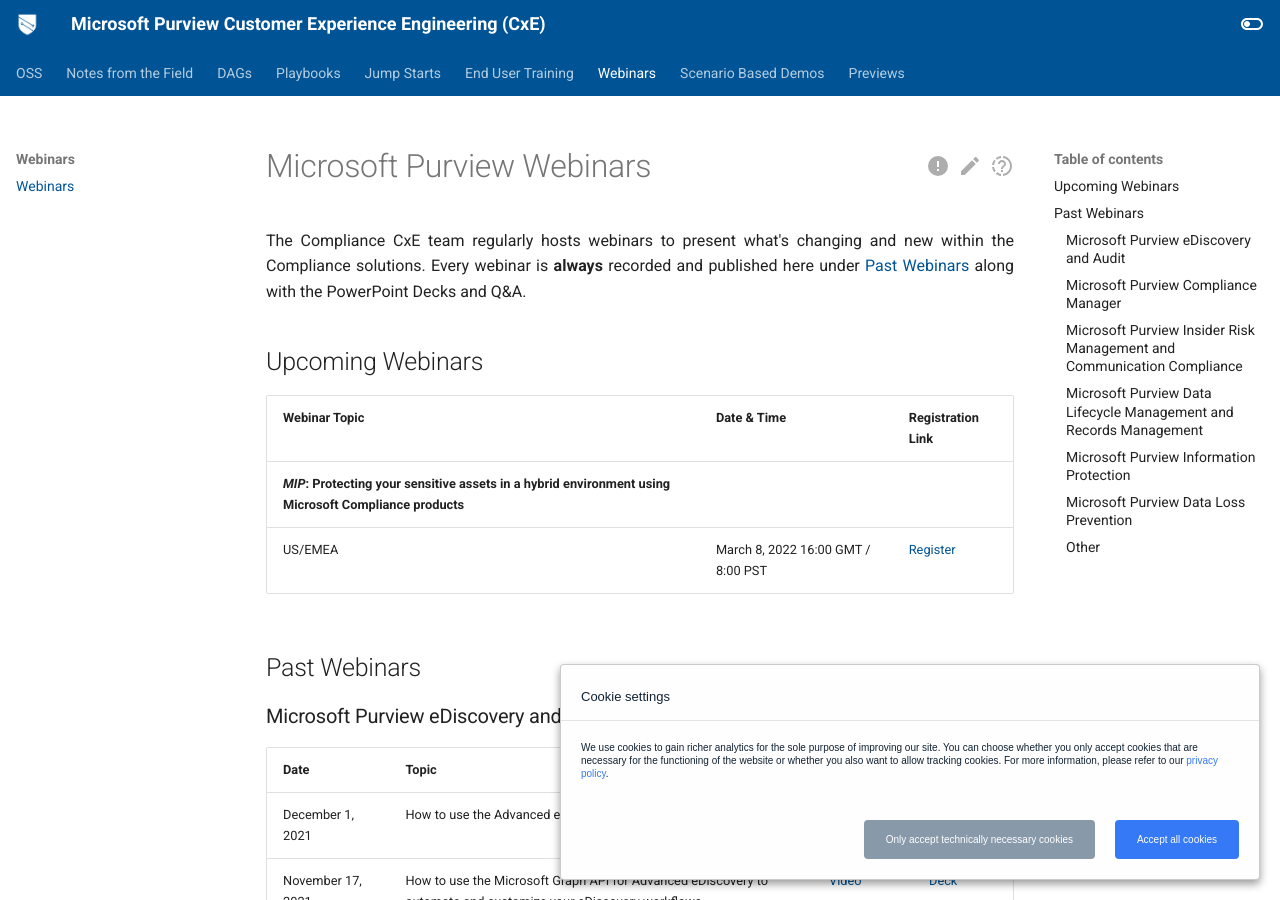
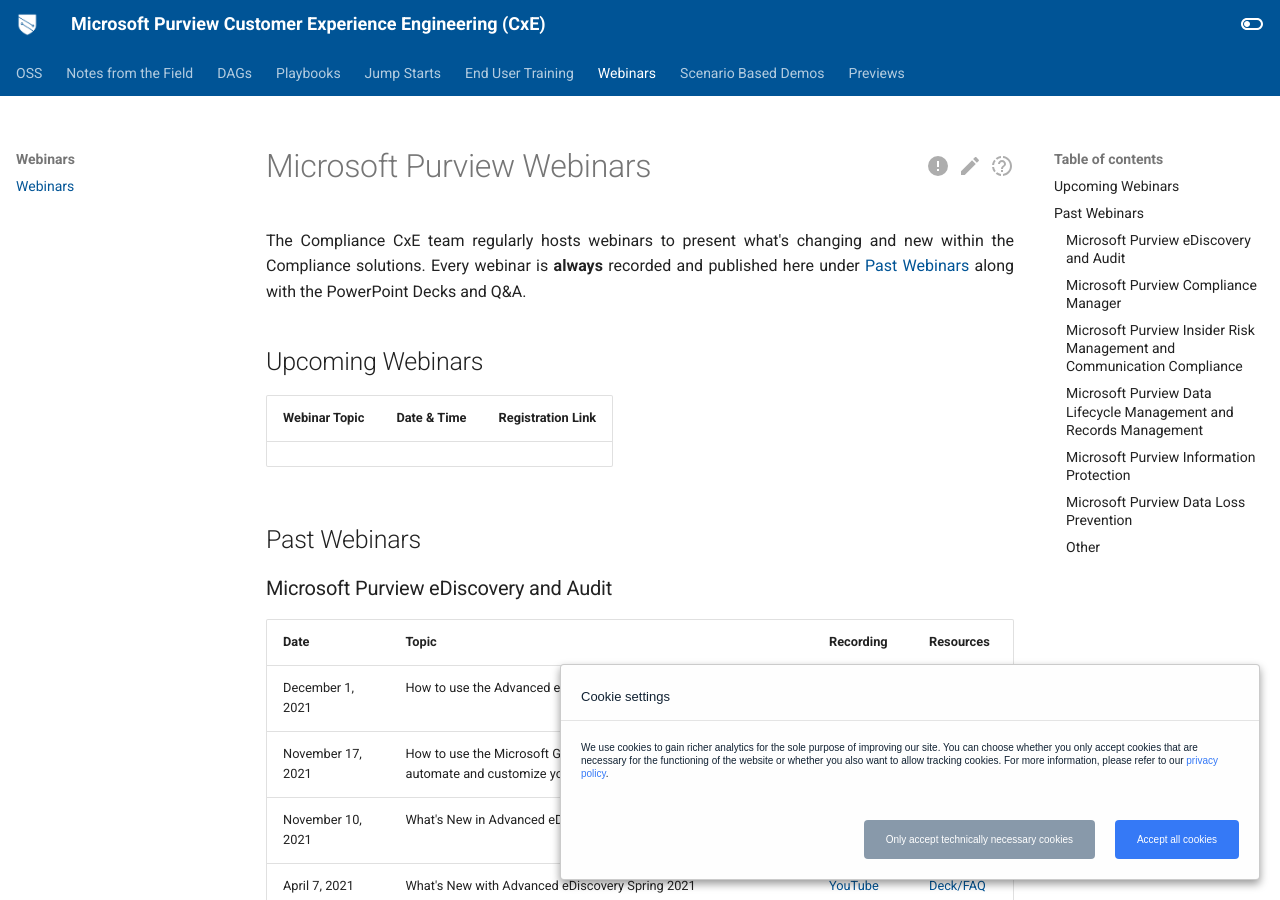
Before and after one commit to microsoft/ComplianceCxE, an MkDocs documentation site: the page built from docs/webinars.md, in a window 1280 px wide and 900 px high. Built offline with MkDocs 1.6.1 and Material for MkDocs 9.7.7, drawn with Linux system fonts in a browser that asks for light colours; comment, search, counter and statistics services are not loaded; some of the changed text lies outside the part shown.

Commit message:
Update webinars.md

```diff
--- a/docs/webinars.md
+++ b/docs/webinars.md
@@ -6,8 +6,7 @@
 
 | Webinar Topic | Date & Time | Registration Link |
 | --- | --- | --- |
-***MIP*: Protecting your sensitive assets in a hybrid environment using Microsoft Compliance products** |  |
-| US/EMEA  | March 8, 2022    16:00 GMT / 8:00 PST | [Register](https://mipc.eventbuilder.com/event/53704) |
+
 
 ## Past Webinars
 
```
Also changed, not shown: other parts of docs/webinars.md (+1 -0 lines).
